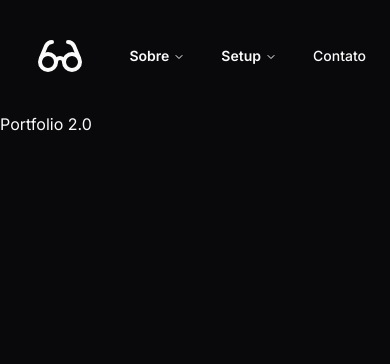
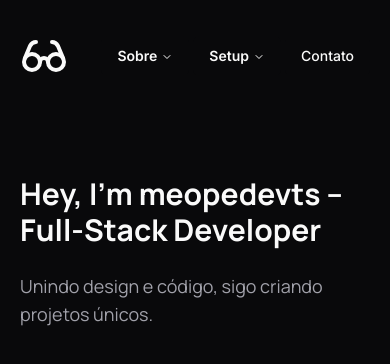
Before and after one commit to meopedevts/personal-portfolio, a Next.js app: page / in a window 390 px wide. Shown: the top 364 px of the page. Built offline with nearby package versions, Linux system fonts and the light colour scheme.

Commit message:
feat: correção da navbar onde ao abrir o menu drop-down a informação estava sendo cortada e implementada as informações estáticas da pagina principal

```diff
--- a/app/(landing)/page.tsx
+++ b/app/(landing)/page.tsx
@@ -1,3 +1,30 @@
+import { cn } from '@/lib/utils'
+import { Manrope } from 'next/font/google'
+
+const manrope = Manrope({
+  weight: ['400', '600', '700', '800'],
+  subsets: ['latin'],
+})
 export default function Home() {
-  return <main className="">Portfolio 2.0</main>
+  return (
+    <main
+      className={cn(
+        manrope.className,
+        'mx-auto flex max-w-5xl flex-col justify-center overflow-hidden px-5 py-8 xl:px-0',
+      )}
+    >
+      <section className="max-auto flex max-w-5xl flex-col justify-start gap-4 overflow-hidden py-8 xl:px-0">
+        <div className="flex flex-col gap-6 md:max-w-3xl">
+          <h1 className="text-3xl font-bold md:text-4xl md:leading-relaxed lg:text-5xl">
+            Hey, I&apos;m meopedevts -- Full-Stack Developer
+          </h1>
+          <div className="flex flex-col gap-6 md:max-w-2xl">
+            <h2 className="text-lg font-medium text-zinc-400">
+              Unindo design e código, sigo criando projetos únicos.
+            </h2>
+          </div>
+        </div>
+      </section>
+    </main>
+  )
 }
--- a/app/layout.tsx
+++ b/app/layout.tsx
@@ -19,12 +19,8 @@ export default function RootLayout({
   return (
     <html lang="en">
       <body className={cn('bg-zinc-950 text-zinc-50', inter.className)}>
-        <main>
-          <header className="flex items-center justify-center">
-            <Navbar />
-          </header>
-          {children}
-        </main>
+        <Navbar />
+        {children}
       </body>
     </html>
   )
--- a/components/navbar.tsx
+++ b/components/navbar.tsx
@@ -4,9 +4,9 @@ import { Glasses } from 'lucide-react'
 
 const Navbar = () => {
   return (
-    <div className="flex h-28 min-w-[390px] items-center justify-between px-2 lg:min-w-[1024px] lg:p-0">
-      <Link href="#" className="flex items-center gap-2">
-        <h1 className="text-5xl max-sm:ml-7">
+    <div className="mx-auto flex max-w-5xl items-center justify-between px-5 py-8 md:gap-20 xl:px-0">
+      <Link href="/" className="flex items-center gap-2">
+        <h1 className="text-5xl">
           <Glasses size={48} />
         </h1>
         <h2 className="font-semibold max-sm:hidden">meopedevts</h2>
```
